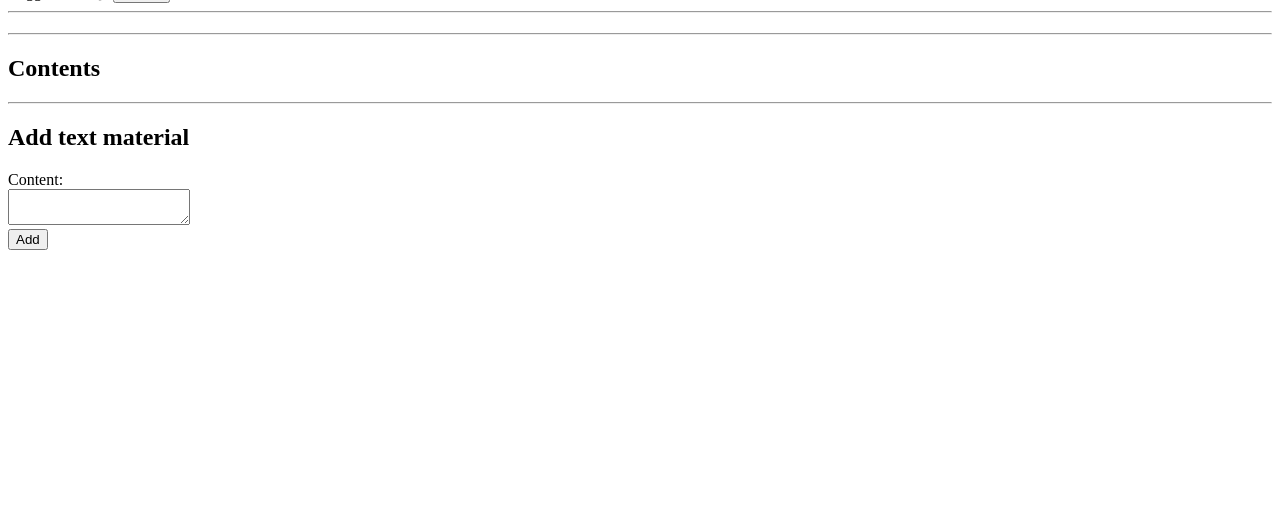
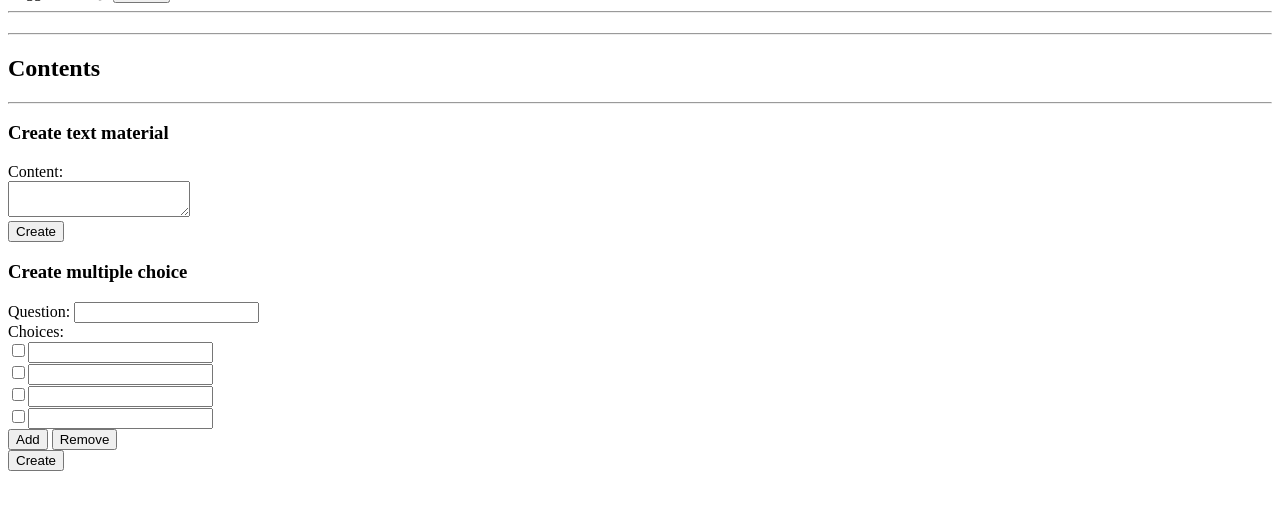
Before and after one commit to teemukoukkari/CourseVerse, a Flask app: template templates/course_teacher.html in a window 1280 px wide. Shown: the part 26-536 px from the top of the page. Run offline with Flask 3, Linux system fonts and the light colour scheme; the template is opened without the code that fills it, so the values that code supplies are empty.

Commit message:
Add creation of multiple choice questions

```diff
--- a/templates/course_teacher.html
+++ b/templates/course_teacher.html
@@ -8,16 +8,61 @@
 <div style="border:1px solid black; margin:3px;">
     {% if content.type == "material" %}
         {{content.text}}
+    {% elif content.type == "multiple_choice" %}
+        {{content.question}}
+        {% for choice in content.choices %}
+            <input type="checkbox"/>{{choice}}
+        {% endfor %}
     {% endif %}
 </div>
 {% endfor %}
 <hr/>
-<h2>Add text material</h2>
+<h3>Create text material</h3>
 <form action="add_material" method="POST">
     Content:<br/>
      <textarea type="text" name="content">
 
      </textarea><br/>
-    <button type="submit">Add</button>
+    <button type="submit">Create</button>
 </form>
+<h3>Create multiple choice</h3>
+<form action="add_multiple_choice" method="POST" id="multiple_choise_form">
+    Question: <input type="text" name="question"/><br>
+    Choices:
+</form>
+<div>
+    <button onclick="add_new()">Add</button>
+    <button onclick="remove_last()">Remove</button><br>
+    <button onClick="submit_multiple_choice()">Create</button>
+    <script>
+        num_elements = 0;
+        add_new();add_new();add_new();add_new();
+        function add_new() {
+            var checkbox = document.createElement("input");
+            checkbox.setAttribute("type", "checkbox");
+            checkbox.setAttribute("name", "correct_" + num_elements);
+
+            var text = document.createElement("input");
+            text.setAttribute("type", "text");
+            text.setAttribute("name", "answer_" + num_elements)
+
+            var div = document.createElement("div");
+            div.setAttribute("id", "choice_" + num_elements);
+            div.appendChild(checkbox);
+            div.appendChild(text);
+
+            document.getElementById("multiple_choise_form").append(div);
+            num_elements++;
+        }
+        function remove_last() {
+            if (num_elements < 2) return;
+            var div = document.getElementById("choice_" + (num_elements-1));
+            div.parentNode.removeChild(div);
+            num_elements--;
+        }
+        function submit_multiple_choice() {
+            document.getElementById("multiple_choise_form").submit();
+        }
+    </script>
+</div>
 {% endblock %}
```
Also changed, not shown: courses.py (+19 -1 lines), routes.py (+19 -0 lines), schema.sql (+8 -0 lines).
